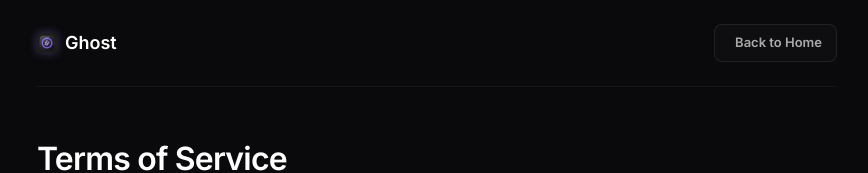
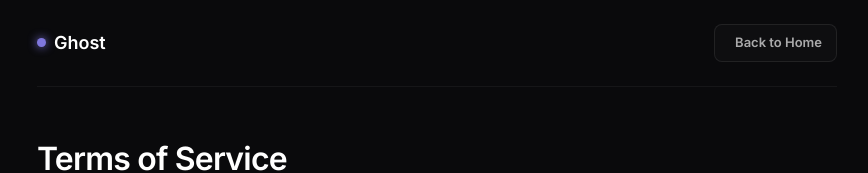
Before and after one commit to Robin1-23/ghostwriter, a React (Create React App) app: page /terms in a window 1280 px wide. Shown: the top 173 px of the page, without its empty margins (203-1071 px from the left). Built offline with nearby package versions, Linux system fonts and the light colour scheme; no server answers; some icons are missing; a web font is replaced by a local one.

Commit message:
logo changed aagain

```diff
--- a/src/pages/AppShell.js
+++ b/src/pages/AppShell.js
@@ -121,7 +121,7 @@ export default function AppShell() {
       {/* Sidebar */}
       <aside className={`${styles.sidebar} ${isSidebarOpen ? styles.sidebarVisible : ''} ${(activeStep === 1 || activeStep === 2 || activeStep === 4) ? styles.sidebarElevated : ''}`}>
         <div className={styles.logo}>
-          <img src="/logo.png" alt="Ghost Logo" className={styles.logoImg} />
+          <span className={styles.logoDot}></span>
           Ghost
           {/* Close button for mobile */}
           <button className={styles.closeSidebarBtn} onClick={() => setIsSidebarOpen(false)} title="Close menu">
--- a/src/pages/AppShell.module.css
+++ b/src/pages/AppShell.module.css
@@ -30,11 +30,12 @@
   letter-spacing: -0.4px;
   color: #eceae4;
 }
-.logoImg {
-  width: 20px;
-  height: 20px;
-  border-radius: 4px;
-  box-shadow: 0 0 10px rgba(127, 119, 221, 0.4);
+.logoDot {
+  width: 9px;
+  height: 9px;
+  border-radius: 50%;
+  background: var(--purple);
+  box-shadow: 0 0 10px var(--purple);
   flex-shrink: 0;
 }
 .personaSection {
--- a/src/pages/Landing.js
+++ b/src/pages/Landing.js
@@ -40,7 +40,7 @@ export default function Landing() {
       {/* Nav */}
       <nav className={styles.nav}>
         <div className={styles.navLogo}>
-          <img src="/logo.png" alt="Ghost Logo" className={styles.logoImg} />
+          <span className={styles.logoDot}></span>
           Ghost
         </div>
         <div className={styles.navRight}>
@@ -187,7 +187,7 @@ export default function Landing() {
 
       <footer className={styles.footer} style={{ display: 'flex', justifyContent: 'space-between', alignItems: 'center', flexWrap: 'wrap', gap: '12px' }}>
         <div style={{ display: 'flex', alignItems: 'center', gap: '8px' }}>
-          <img src="/logo.png" alt="Ghost Logo" className={styles.logoImg} /> Ghost · Built with Elvyen
+          <span className={styles.logoDot}></span> Ghost · Built with Elvyen
         </div>
         <div style={{ display: 'flex', gap: '16px' }}>
           <Link to="/privacy" style={{ color: 'rgba(255, 255, 255, 0.35)', textDecoration: 'none', fontSize: '12px', fontWeight: '500' }}>
--- a/src/pages/Landing.module.css
+++ b/src/pages/Landing.module.css
@@ -34,11 +34,12 @@
   background-clip: text;
   -webkit-text-fill-color: transparent;
 }
-.logoImg {
-  width: 20px;
-  height: 20px;
-  border-radius: 4px;
-  box-shadow: 0 0 10px rgba(127, 119, 221, 0.4);
+.logoDot {
+  width: 9px;
+  height: 9px;
+  border-radius: 50%;
+  background: var(--purple);
+  box-shadow: 0 0 12px var(--purple);
   flex-shrink: 0;
 }
 .navRight {
--- a/src/pages/Privacy.js
+++ b/src/pages/Privacy.js
@@ -7,7 +7,7 @@ export default function Privacy() {
     <div className={styles.container}>
       <header className={styles.header}>
         <Link to="/" className={styles.logo}>
-          <img src="/logo.png" alt="Ghost Logo" className={styles.logoImg} />
+          <span className={styles.logoDot}></span>
           Ghost
         </Link>
         <Link to="/" className={styles.backBtn}>
--- a/src/pages/Privacy.module.css
+++ b/src/pages/Privacy.module.css
@@ -29,11 +29,12 @@
   text-decoration: none;
 }
 
-.logoImg {
-  width: 20px;
-  height: 20px;
-  border-radius: 4px;
-  box-shadow: 0 0 10px rgba(127, 119, 221, 0.4);
+.logoDot {
+  width: 9px;
+  height: 9px;
+  border-radius: 50%;
+  background: var(--purple, #7F77DD);
+  box-shadow: 0 0 10px var(--purple, #7F77DD);
 }
 
 .backBtn {
--- a/src/pages/Terms.js
+++ b/src/pages/Terms.js
@@ -7,7 +7,7 @@ export default function Terms() {
     <div className={styles.container}>
       <header className={styles.header}>
         <Link to="/" className={styles.logo}>
-          <img src="/logo.png" alt="Ghost Logo" className={styles.logoImg} />
+          <span className={styles.logoDot}></span>
           Ghost
         </Link>
         <Link to="/" className={styles.backBtn}>
--- a/src/pages/Terms.module.css
+++ b/src/pages/Terms.module.css
@@ -29,11 +29,12 @@
   text-decoration: none;
 }
 
-.logoImg {
-  width: 20px;
-  height: 20px;
-  border-radius: 4px;
-  box-shadow: 0 0 10px rgba(127, 119, 221, 0.4);
+.logoDot {
+  width: 9px;
+  height: 9px;
+  border-radius: 50%;
+  background: var(--purple, #7F77DD);
+  box-shadow: 0 0 10px var(--purple, #7F77DD);
 }
 
 .backBtn {
```
